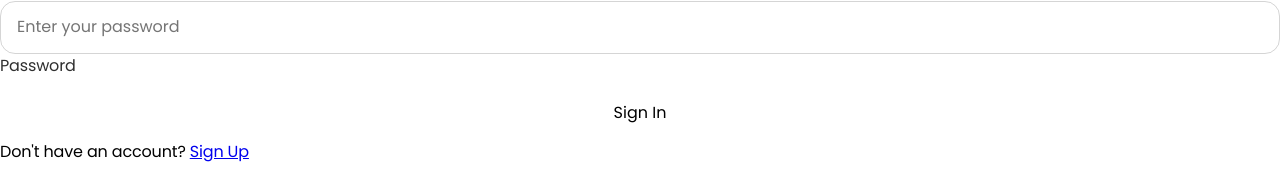
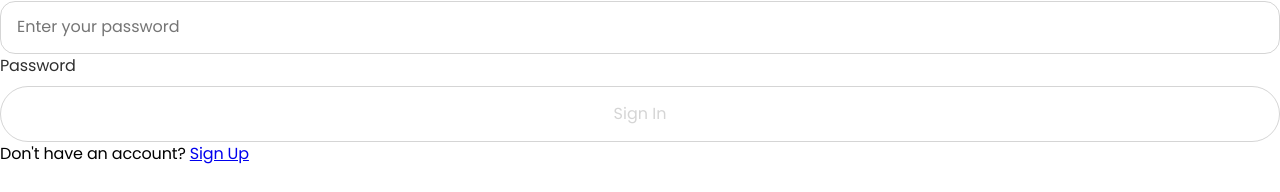
Before and after one commit to IIIMaroIII/AquaBalance-frontend, a React (Vite) app: page /signin in a window 1280 px wide. Shown: the part 134-326 px from the top of the page. Built offline with nearby package versions, Linux system fonts and the light colour scheme.

Commit message:
add yup and reack-hook-form (only state) without logic

```diff
--- a/src/components/Users/SignInForm/SignInForm.jsx
+++ b/src/components/Users/SignInForm/SignInForm.jsx
@@ -7,13 +7,16 @@ import { useForm } from 'react-hook-form';
 import { useId } from "react";
 import { useDispatch } from "react-redux";
 import { signInFormValidation } from 'src/Validation/signInFormValidation';
+import { yupResolver } from "@hookform/resolvers/yup";
 
 const SignInForm = () => {
   const emailId = useId();
   const passwordId = useId();
   const dispatch = useDispatch();
 
-  const { register, handleSubmit, reset, formState: { errors }, } = useForm();
+  const { register, handleSubmit, reset, formState: { errors, isDirty, isValid}, } = useForm({
+    resolver: yupResolver(signInFormValidation),
+  });
   const onSubmit = (data) => {
     console.log(data);
     reset();
@@ -29,7 +32,7 @@ const SignInForm = () => {
         name={"email"}
         id={emailId}
         error={errors.email ? true : false}
-        {...register("email", { required: true })}
+        {...register("email")}
       />
       {errors.email && <span>{errors.email.message}</span>}
 
@@ -40,10 +43,11 @@ const SignInForm = () => {
         placeholder={"Enter your password"}
         name={"password"}
         id={passwordId}
-        {...register("password", { required: true })}
+        error={errors.password ? true : false}
+        {...register("password")}
       />
       {errors.password && <span>{errors.password.message}</span>}
-      <Button type="submit" value="submit">Sign In</Button>
+      <Button disabled={!isDirty || !isValid} type="submit" value="submit">Sign In</Button>
     </form>
 )
 };
```
